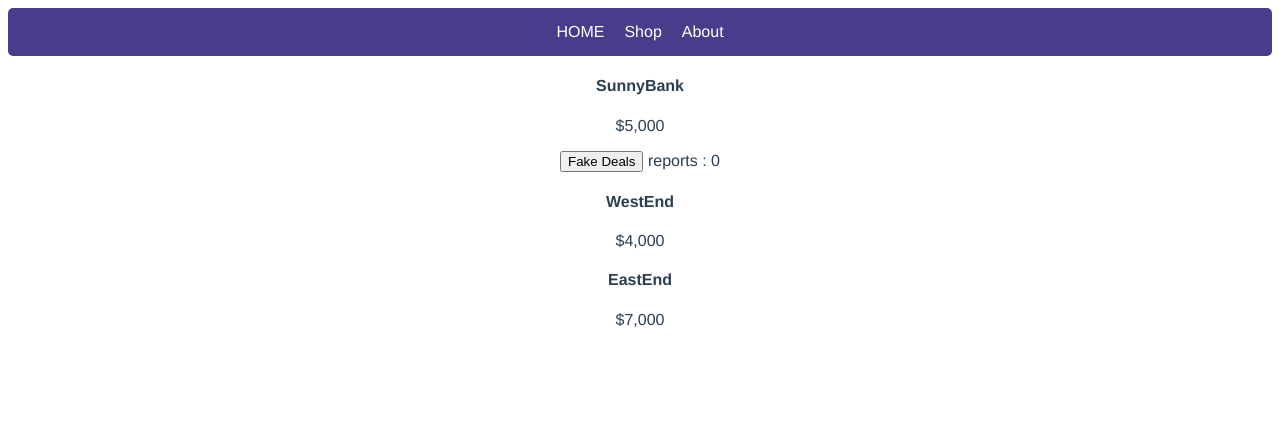
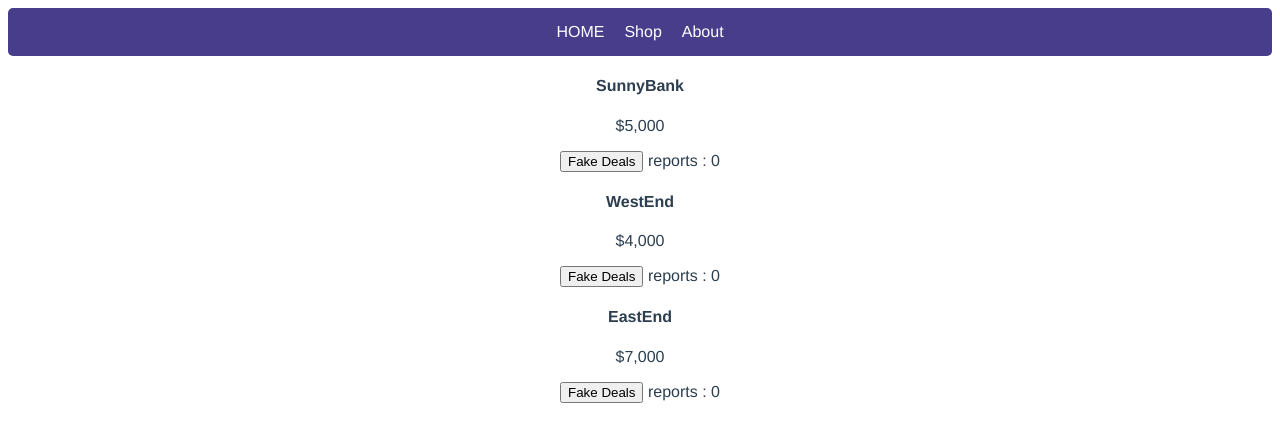
Before and after one commit to DrInnovatio/RealEstateVue, a Vue app: page / in a window 1280 px wide. Shown: the top 442 px of the page. Built offline with nearby package versions, Linux system fonts and the light colour scheme.

Commit message:
added increaseing number function to each deals.

```diff
--- a/src/App.vue
+++ b/src/App.vue
@@ -11,55 +11,22 @@
   <div>
     <h4>{{products[0]}}</h4>
     <p>$5,000</p>
-    <button @click="increase" >Fake Deals</button> <span>reports : {{reports}}</span>
+    <button @click="reports[0] += 1" >Fake Deals</button> <span>reports : {{reports[0]}}</span>
   </div>
+
   <div>
     <h4>{{products[1]}}</h4>
     <p>$4,000</p>
-  </div><div>
+    <button @click="reports[1] += 1"  >Fake Deals</button> <span>reports : {{reports[1]}}</span>
+  </div>
+
+  <div>
     <h4>{{products[2]}}</h4>
     <p>$7,000</p>
-  </div>
-
-  <!-- <div class="black-bg" v-if="isModalWindowOpen == true">
-    <div class="white-bg">
-      <h4>Information</h4>
-      <p>Detailed contents</p>
-      <button class="bt" @click="isModalWindowOpen = false">Close</button>
-    </div>
+    <button @click="reports[2] += 1" >Fake Deals</button> <span>reports : {{reports[2]}}</span>
   </div>
 
 
-  <div v-for="(a, i) in products" :key="i">
-    <img class="room-img" src="./assets/room0.jpg"/>
-    <h4 @click="isModalWindowOpen = true">{{rooms[0].title}}</h4>
-    <p>{{rooms[0].price}}</p>
-    <button @click="increasingNumber()">허위매물</button><span>call : {{call[i]}} </span>
-  </div>
-
-    <div class="menu">
-
-    <a v-for="(tom, k) in items" :key="tom">{{k}}</a>
-
-  </div>
-  <div v-for="(a, i) in products" :key="i">
-    <img class="room-img" src="./assets/room1.jpg"/>
-    <h4 @click="isModalWindowOpen = true">{{rooms[1].title}}</h4>
-    <p>{{rooms[1].price}}</p>
-    <button @click="increasingNumber()">허위매물</button><span>call : {{call[i]}} </span>
-  </div>
-
-    <div class="menu">
-
-    <a v-for="(tom, k) in items" :key="tom">{{k}}</a>
-
-  </div>
-  <div v-for="(a, i) in products" :key="i">
-    <img class="room-img" src="./assets/room2.jpg"/>
-    <h4 @click="isModalWindowOpen = true">{{rooms[2].title}}</h4>
-    <p>{{rooms[2].price}}</p>
-    <button @click="increasingNumber()">허위매물</button><span>call : {{call[i]}} </span>
-  </div> -->
 
 </template>
 
@@ -83,7 +50,7 @@ export default {
       // cities: ['Sydney', 'New York', 'Tokyo'],
       // cars: ["Hyundai", "Benz", "Toyota", "Honda", "Mazda"],
       // price: [2000, 3200, 1900]
-      reports: 0,
+      reports: [0, 0, 0],
       menu: ["HOME", "Shop", "About"],
       products: ['SunnyBank', 'WestEnd', 'EastEnd']
 
```
